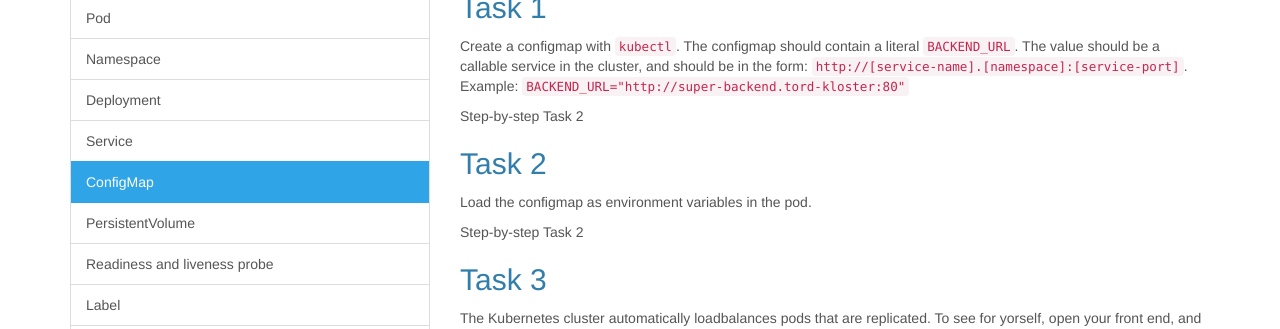
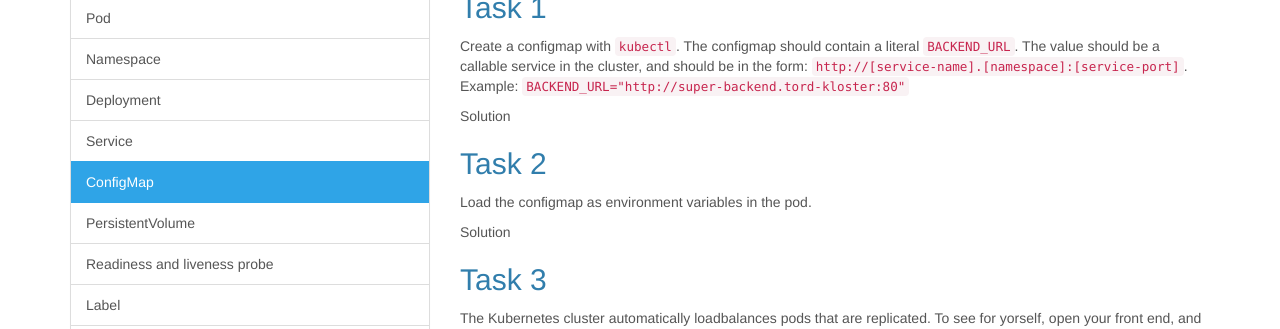
Before and after one commit to knowit/kubernetes-workshop, a Jekyll site: the page built from docs/_docs/workshop/configmap.md, in a window 1280 px wide and 928 px high. Shown: the part 323-652 px from the top of the window. Built offline with Jekyll 4.4.1, drawn with Linux system fonts in a browser that asks for light colours.

Commit message:
Update configmap.md

````diff
--- a/docs/_docs/workshop/configmap.md
+++ b/docs/_docs/workshop/configmap.md
@@ -17,9 +17,14 @@ A configmap can either be created manually by specifying a yaml file, or by `kub
 
 Create a configmap with `kubectl`. The configmap should contain a literal `BACKEND_URL`. The value should be a callable service in the cluster, and should be in the form: `http://[service-name].[namespace]:[service-port]`. Example: `BACKEND_URL="http://super-backend.tord-kloster:80"`
 <details>
-<summary>Step-by-step Task 2</summary>
+<summary>Solution</summary>
 <div markdown="1">
-`kubectl create configmap super-configmap --from-literal=BACKEND_URL=testurl`
+
+```
+kubectl create configmap super-configmap --from-literal=BACKEND_URL=http://workshop-api-deployment:yngvar-kristiansen:80
+```
+
+
 </div>
 </details>
 
@@ -28,7 +33,7 @@ Create a configmap with `kubectl`. The configmap should contain a literal `BACKE
 Load the configmap as environment variables in the pod.
 
 <details>
-  <summary>Step-by-step Task 2</summary>
+  <summary>Solution</summary>
   <div markdown="1">
 
 - In the deployment yaml file configure the container to use environment from the configmap. Re-apply the yaml file as you did in the `deployment` section.
````
